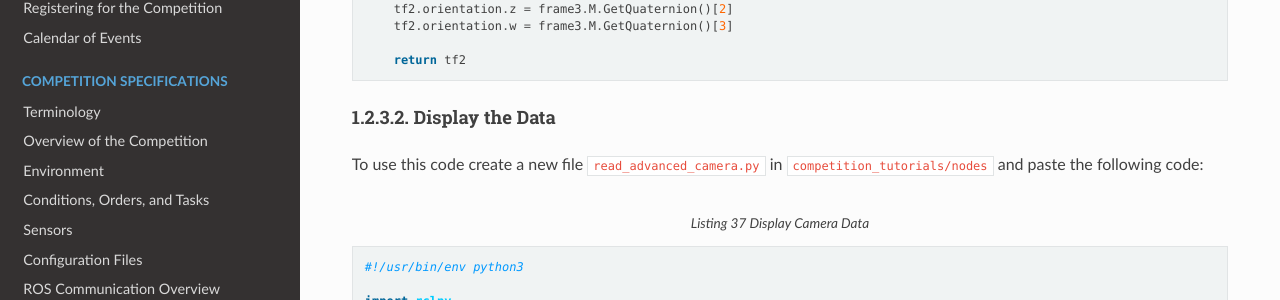
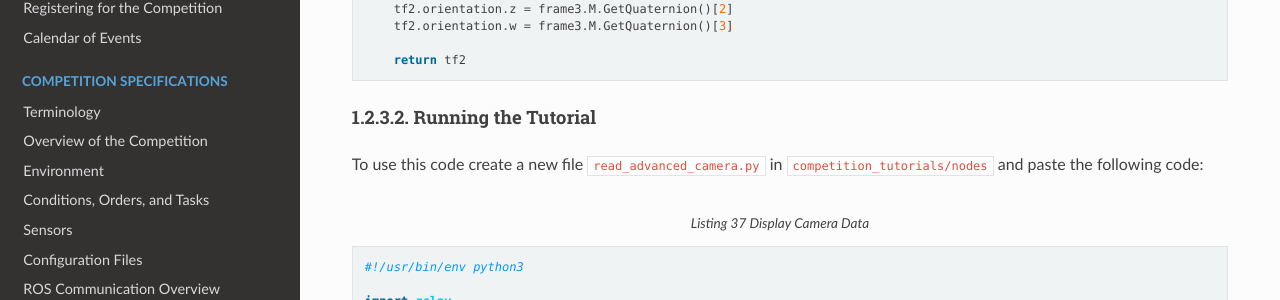
Before and after one commit to usnistgov/ARIAC, a Sphinx documentation site: the page built from docs/tutorials/tutorial_3.rst, in a window 1280 px wide and 900 px high, scrolled down 4654 px. Shown: the part 155-455 px from the top of the window. Built offline with Sphinx 7.4.7 and the Read the Docs theme 2.0.0, drawn with Linux system fonts in a browser that asks for light colours.

Commit message:
adding new tutorials

```diff
--- a/docs/tutorials/tutorial_3.rst
+++ b/docs/tutorials/tutorial_3.rst
@@ -238,8 +238,8 @@ This method parses the camera data and prints it to the standard output. Informa
         return tf2
 
 
-Display the Data
-=================
+Running the Tutorial
+=====================
 To use this code create a new file ``read_advanced_camera.py`` in ``competition_tutorials/nodes`` and paste the following code:
 
 .. code-block:: python
```
